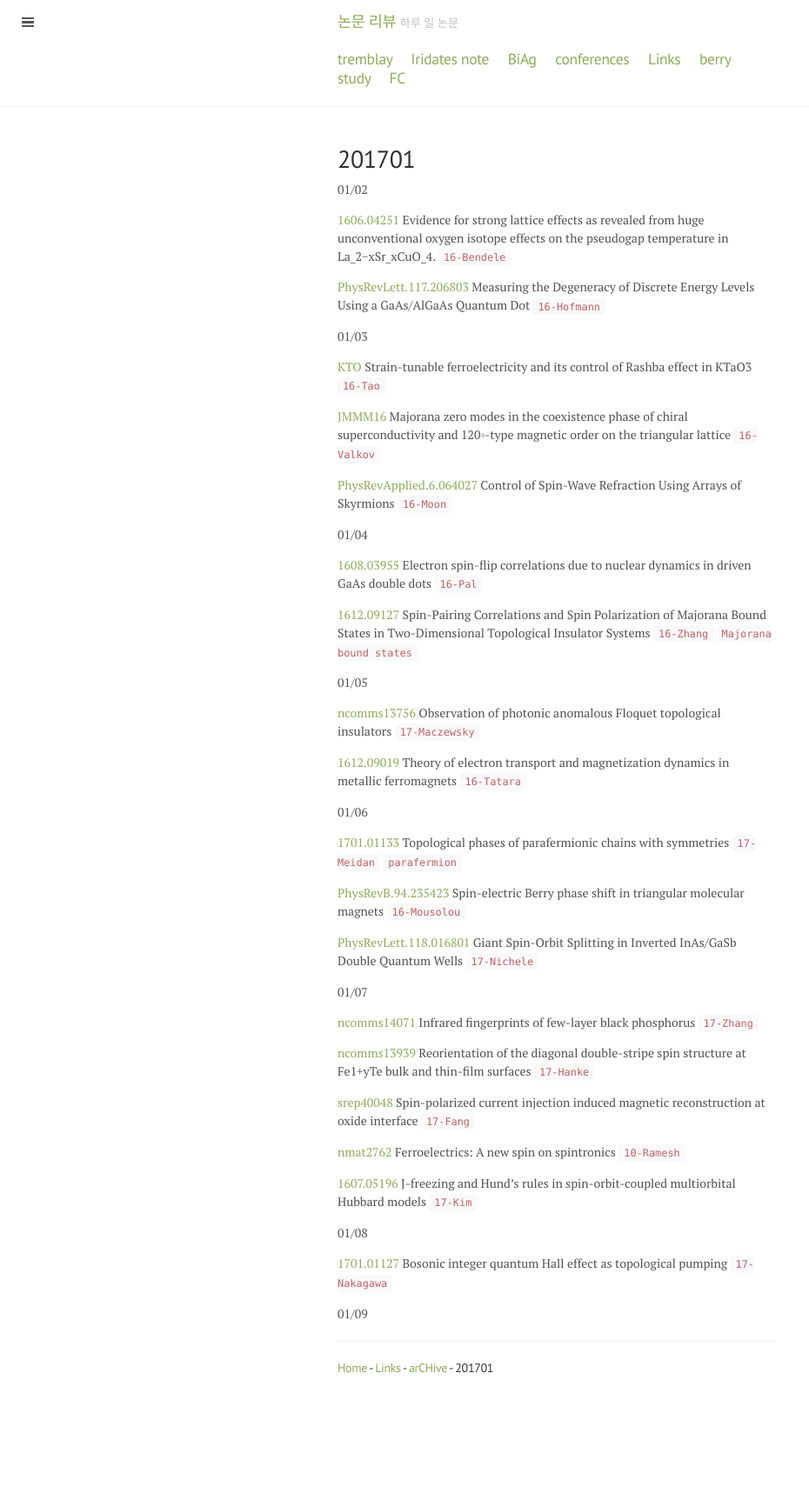
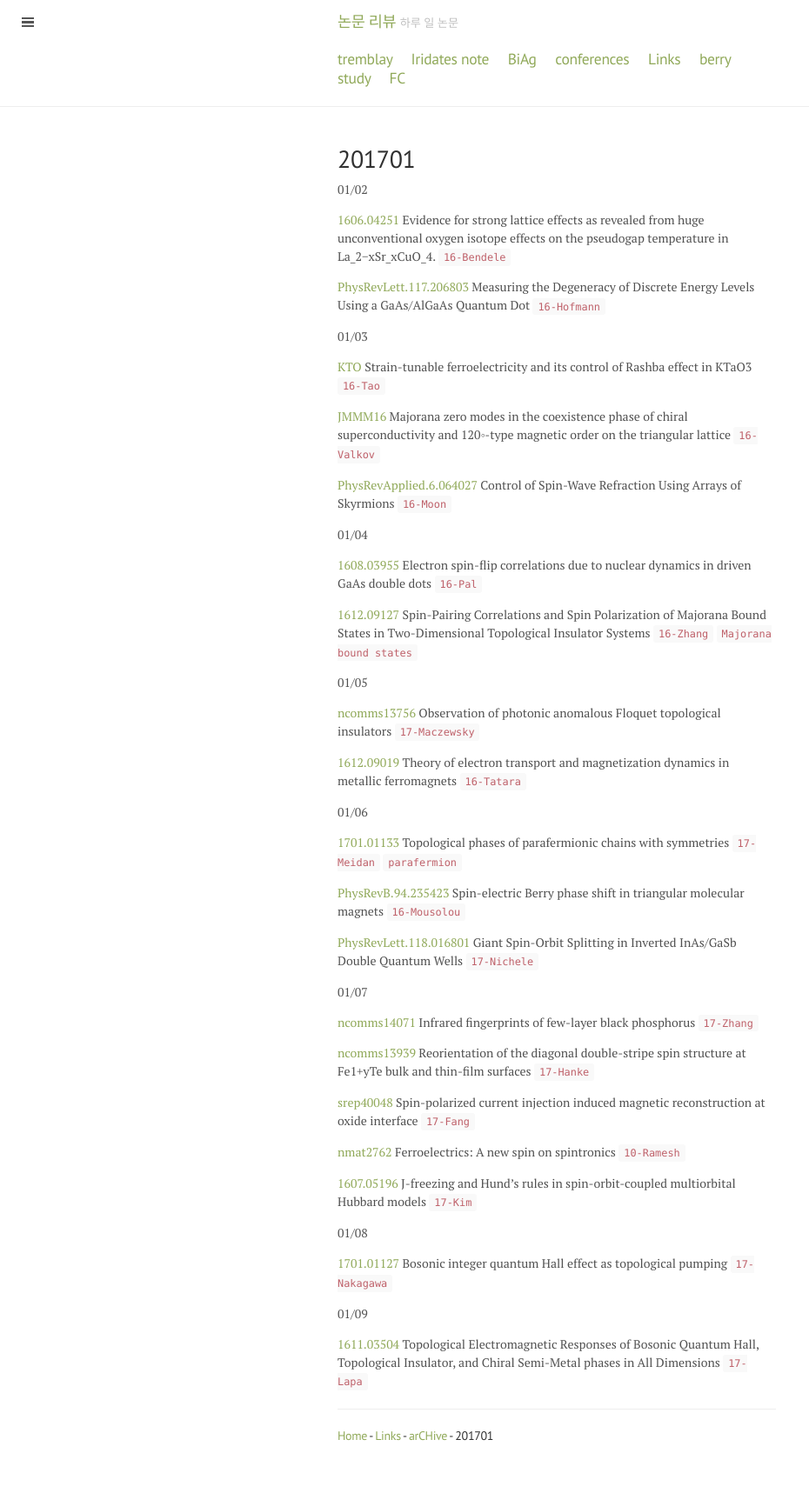
Before and after one commit to qkrwlsghdcjsworlt/work, a Jekyll site: the page built from 201701.md, in a window 1280 px wide. Shown: the whole page at 87% size, without its empty margins (0-930 px from the left). Built offline with Jekyll 4.4.1, drawn with Linux system fonts in a browser that asks for light colours; before the commit the page ends 1638 px from its top, so only the background shows below that.

Commit message:
“update”

```diff
--- a/201701.md
+++ b/201701.md
@@ -59,7 +59,8 @@ Topological Insulator Systems `16-Zhang` `Majorana bound states`
 
 01/09
 
-
+[1611.03504](https://arxiv.org/abs/1611.03504) Topological Electromagnetic Responses of Bosonic Quantum Hall, Topological Insulator, and Chiral
+Semi-Metal phases in All Dimensions `17-Lapa`
 
 
 
```
